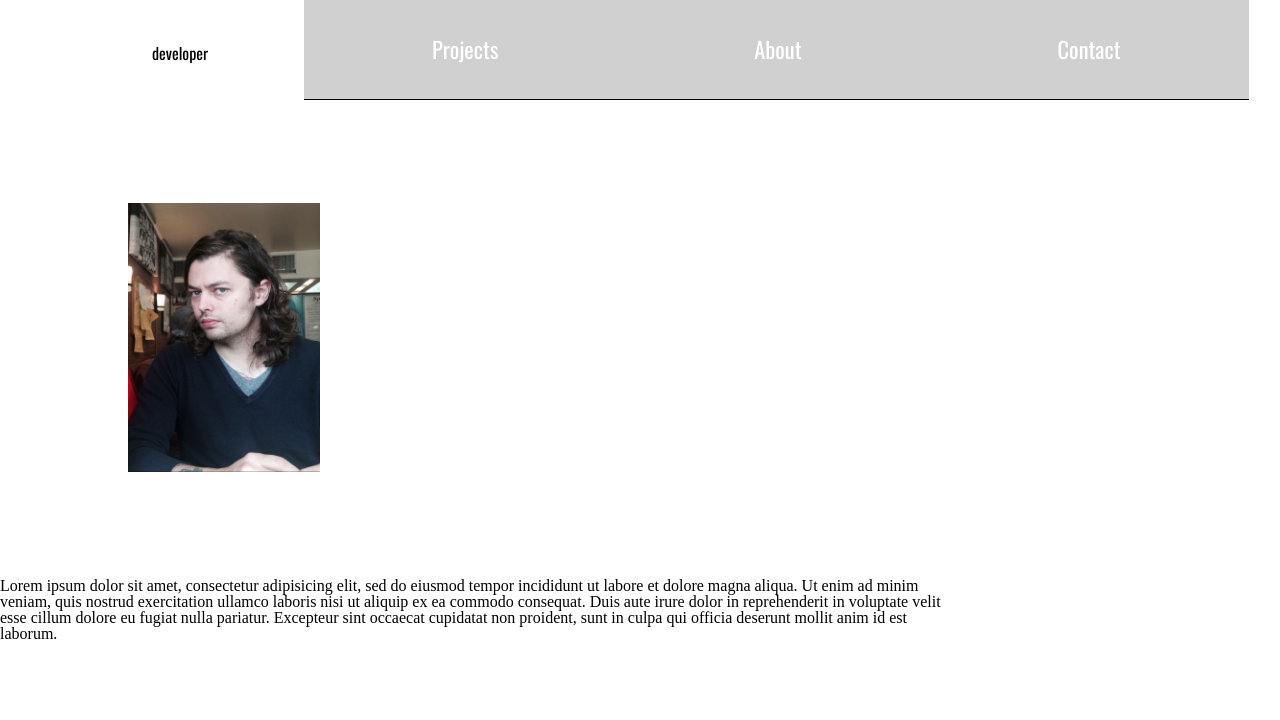
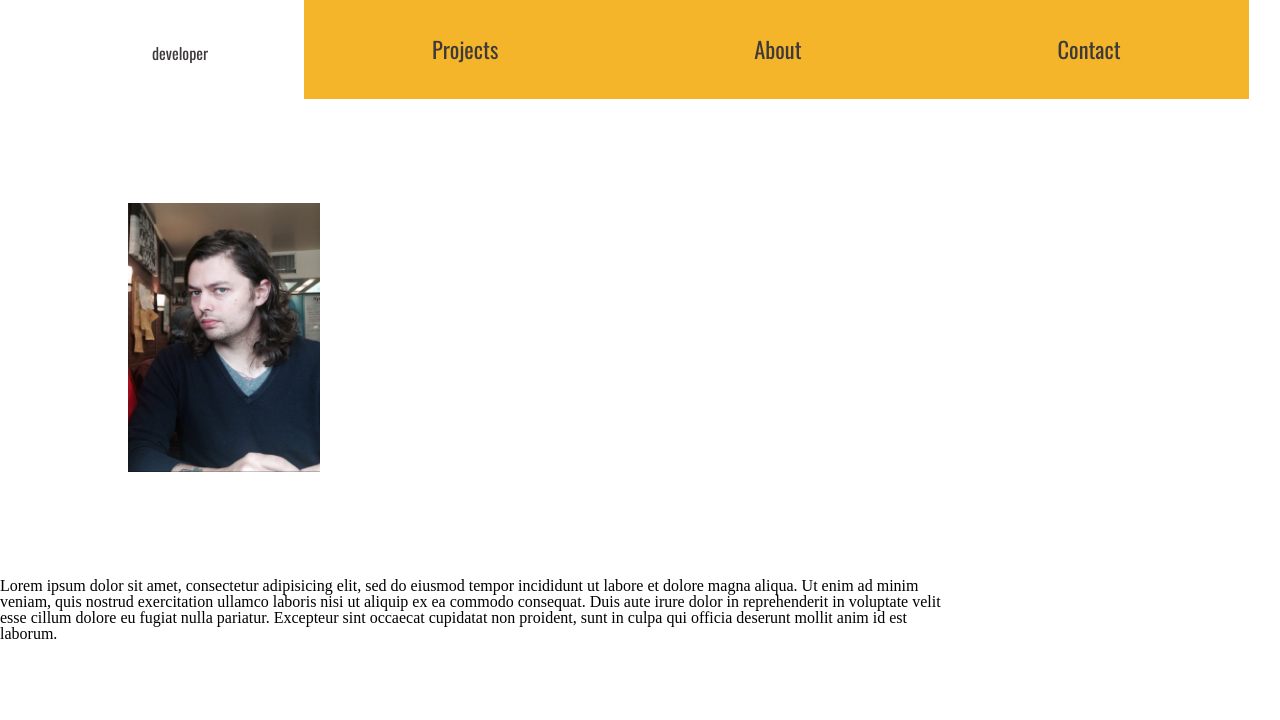
Before and after one commit to gabrielx52/portfolio, a plain HTML site: page index.html in a window 1280 px wide. Shown: the top 720 px of the page. Drawn offline with nearby package versions, Linux system fonts and the light colour scheme.

Commit message:
Finished mobile navbar styling.

```diff
--- a/css/base.css
+++ b/css/base.css
@@ -51,7 +51,7 @@ table {
 
 a, a:visited {
 	text-decoration: none;
-	color: white;
+	color: #3e3a3a;
 }
 
 
--- a/css/layout.css
+++ b/css/layout.css
@@ -6,7 +6,7 @@ h3 {
   position: absolute;
   left: 9.5em;
   top: 2.8em;
-  color: black;
+  color: #3e3a3a;
 }
 
 nav {
@@ -21,7 +21,6 @@ header {
 #headerBlock {
   color: white;
   float: left;
-  /*font-family: 'Oswald', sans-serif;*/
 }
 
 #bio {
@@ -41,15 +40,27 @@ nav:hover ul {
 
 nav li {
   font-size: 1.4em;
-  background-color: #d0d0d0;
-  border-bottom: thin solid black;
+  background-color: #f5b52b;
+  border-bottom: thin solid white;
   padding: 3% 10%;
+}
+
+nav a, nav a:visited {
+  color: #3e3a3a;
+}
+
+nav li:hover {
+  background-color: #ff8d0b;
 }
 
 #hamburger {
   font-size: 2em;
   margin: 5% 0 8% 17%;
   color: #f5b52b;
+}
+
+#hamburger:hover {
+  color: #ff8d0b;
 }
 
 #content {
```
